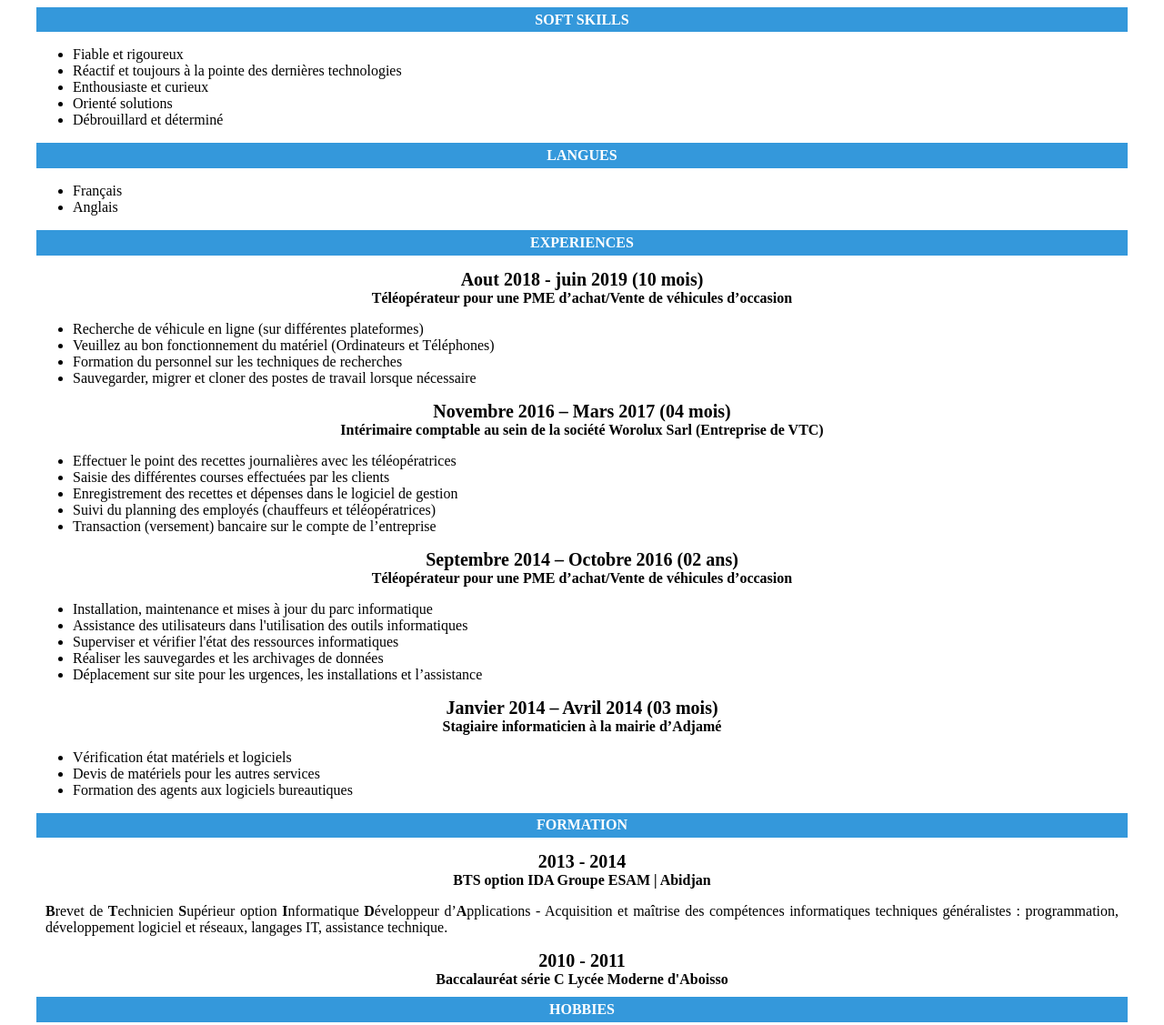
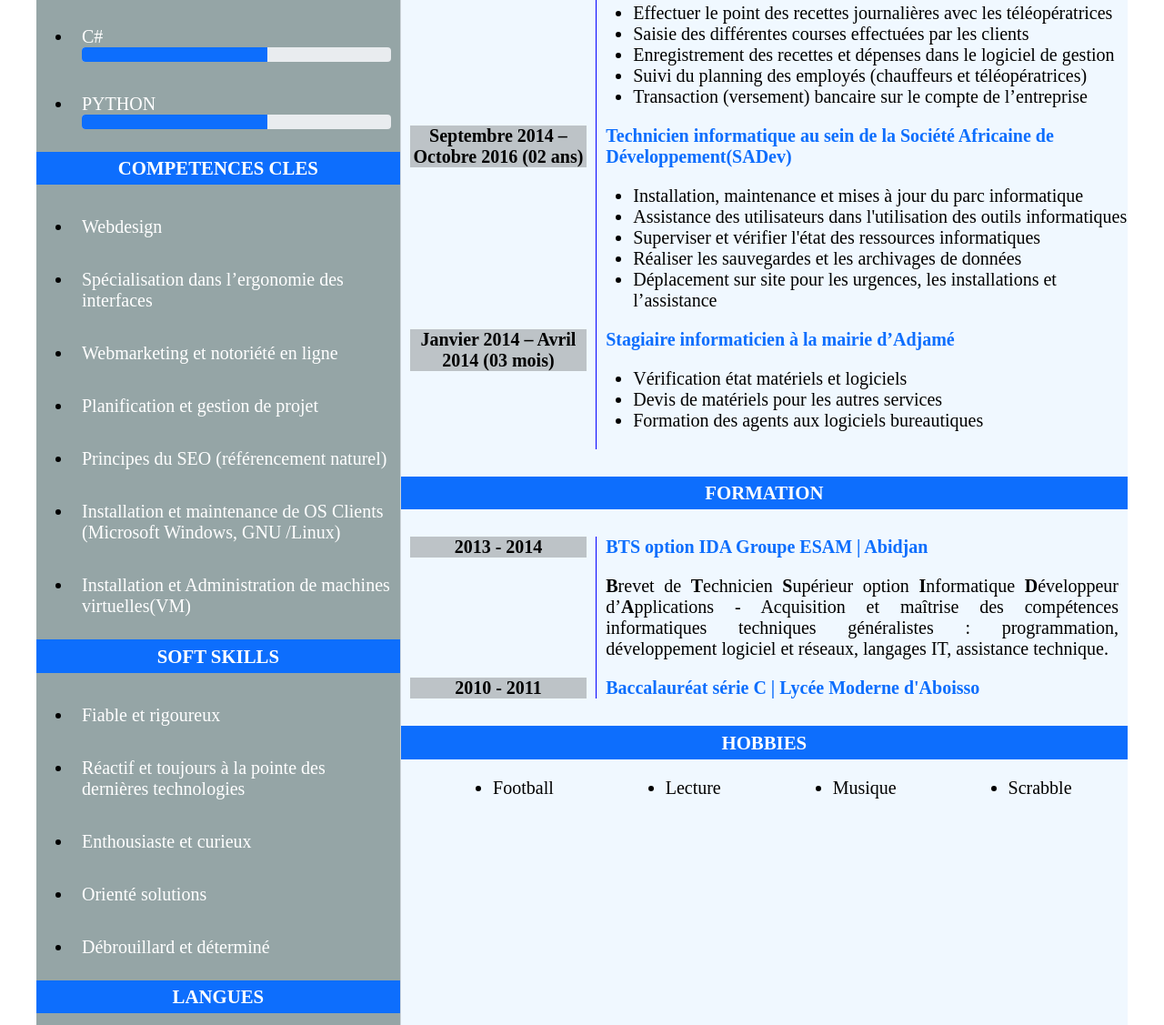
Before and after one commit to DemsyDev/demsydev.github.io, a plain HTML site: page index.html in a window 1280 px wide. Shown: the part 758-1885 px from the top of the page at 91% size. Drawn offline with Linux system fonts and the light colour scheme.

Commit message:
CV OK avec ma propre structure

```diff
--- a/index.html
+++ b/index.html
@@ -69,7 +69,7 @@
         </header>
 
         <aside class="sidebar-competences">
-            <div class="langageInfo-title bg-primary text-white">LANGAGES INFO</div>
+            <div class="langageInfo-title">LANGAGES INFO</div>
             <ul class="langageInfo-content">
                 <li>
                     <span class="lbl_langageInfo">HTML / CSS</span>
@@ -101,9 +101,15 @@
                         <div class="progress-bar bg-white" style="width:60%"></div>
                     </div>
                 </li>
+                <li>
+                    <span class="lbl_langageInfo">PYTHON</span>
+                    <div class="progress border barreNiveau">
+                        <div class="progress-bar bg-white" style="width:60%"></div>
+                    </div>
+                </li>
             </ul>
 
-            <div class="compentenceCle-title bg-primary text-white">COMPETENCES CLES</div>
+            <div class="compentenceCle-title">COMPETENCES CLES</div>
             <ul class="competencesCle-content">
                 <li>Webdesign</li>
                 <li>Spécialisation dans l’ergonomie des interfaces</li>
@@ -140,12 +146,15 @@
             </ul>
         </aside>
 
+        <div class="sidebar-droit">
+
             <main class="experiences">
                 <div class="experience-title bg-primary text-white">EXPERIENCES</div>
-            <section class="teleoperateur">
-                <div class="periode bg-secondary text-white">
+                <section class="teleoperateur sectionExperience">
+                    <div class="periode">
                         Aout 2018 - juin 2019 (10 mois)
                     </div>
+                    <div class="lblexperience">
                         <div class="lblPoste text-primary">
                             Téléopérateur pour une PME d’achat/Vente de véhicules d’occasion
                         </div>
@@ -155,12 +164,14 @@
                             <li>Formation du personnel sur les techniques de recherches</li>
                             <li>Sauvegarder, migrer et cloner des postes de travail lorsque nécessaire</li>
                         </ul>
+                    </div>
                 </section>
 
-            <section class="interimaireComptable">
+                <section class="interimaireComptable sectionExperience">
                     <div class="periode bg-secondary text-white">
                         Novembre 2016 – Mars 2017 (04 mois)
                     </div>
+                    <div class="lblexperience">
                         <div class="lblPoste text-primary">
                             Intérimaire comptable au sein de la société Worolux Sarl (Entreprise de VTC)
                         </div>
@@ -172,14 +183,17 @@
                             <li>Transaction (versement) bancaire sur le compte de l’entreprise</li>
 
                         </ul>
+                    </div>
+
                 </section>
 
-            <section class="technicienSadev">
+                <section class="sectionExperience">
                     <div class="periode bg-secondary text-white">
                         Septembre 2014 – Octobre 2016 (02 ans)
                     </div>
+                    <div class="lblexperience">
                         <div class="lblPoste text-primary">
-                    Téléopérateur pour une PME d’achat/Vente de véhicules d’occasion
+                            Technicien informatique au sein de la Société Africaine de Développement(SADev)
                         </div>
                         <ul class="taches">
                             <li>Installation, maintenance et mises à jour du parc informatique</li>
@@ -188,12 +202,15 @@
                             <li>Réaliser les sauvegardes et les archivages de données</li>
                             <li>Déplacement sur site pour les urgences, les installations et l’assistance</li>
                         </ul>
+                    </div>
+
                 </section>
 
-            <section class="stagiaire">
+                <section class="sectionExperience">
                     <div class="periode bg-secondary text-white">
                         Janvier 2014 – Avril 2014 (03 mois)
                     </div>
+                    <div class="lblexperience">
                         <div class="lblPoste text-primary">
                             Stagiaire informaticien à la mairie d’Adjamé
                         </div>
@@ -202,28 +219,35 @@
                             <li>Devis de matériels pour les autres services</li>
                             <li>Formation des agents aux logiciels bureautiques</li>
                         </ul>
+                    </div>
+
                 </section>
             </main>
 
             <main class="formation">
-            <div class="formation-title bg-primary text-white">FORMATION</div>
-            <section class="btsIda">
+                <div class="formation-title">FORMATION</div>
+                <section class="btsIda sectionExperience">
                     <div class="periode">
                         2013 - 2014
                     </div>
+                    <div class="lblformation">
                         <div class="lbldiplome text-primary">
                             BTS option IDA <span class="etablissement">Groupe ESAM | Abidjan</span>
                         </div>
                         <p class="descriptDiplome">
                             <strong>B</strong>revet de <strong>T</strong>echnicien <strong>S</strong>upérieur option <strong>I</strong>nformatique <strong>D</strong>éveloppeur d’<strong>A</strong>pplications - Acquisition et maîtrise des compétences informatiques techniques généralistes : programmation, développement logiciel et réseaux, langages IT, assistance technique.
                         </p>
+                    </div>
+
                 </section>
-            <section class="bac">
+                <section class="bac sectionExperience">
                     <div class="periode">
                         2010 - 2011
                     </div>
-                <div class="lbldiplome text-primary">
-                    Baccalauréat série C <span class="etablissement">Lycée Moderne d'Aboisso</span>
+                    <div class="lblformation">
+                        <div class="lbldiplome">
+                            Baccalauréat série C | <span class="etablissement">Lycée Moderne d'Aboisso</span>
+                        </div>
                     </div>
 
                 </section>
@@ -238,6 +262,8 @@
                     <li>Scrabble</li>
                 </ul>
             </main>
+
+        </div>
     </div>
 </body>
 </html>
--- a/style.css
+++ b/style.css
@@ -1,7 +1,9 @@
 :root{
     --monGrisFonce: #95a5a6;
     --monGrisClair: #bdc3c7;
-    --couleurDefontDesTitle: #3498db;
+    /* --couleurDefontDesTitle: #3498db; */
+    --couleurDefontDesTitle:rgb(13, 110, 253);
+    /* --bs-white-rgb: 255, 255, 255; */
 }
 
 * {
@@ -14,7 +16,9 @@ html, body{
 }
 
 .site{
+    display: flex;
     max-width: 1200px;
+    flex-wrap: wrap;
     margin-left: auto;
     margin-right: auto;
     /* border: 1px solid #ced4da; */
@@ -23,6 +27,7 @@ html, body{
 .header-topbar{
     display: flex;
     flex-wrap: wrap;
+    width: 100%;
 }
 
 .identite{
@@ -41,9 +46,10 @@ html, body{
     order: 1;
 }
 
-.contact{
+.contact, .langageInfo-content, .langues-content{
     width: 100%;
 }
+
 .contact svg{
     width: 16px;
     height: 16px;
@@ -86,14 +92,16 @@ html, body{
     border-radius: 50%;
 
 }
-.contact-info ul,
-.langageInfo-content{
-    list-style-type: none;
-    padding: 10px 20px;
+
+.sidebar-competences{
+    display: flex;
+    flex-wrap: wrap;
 }
 
-.contact-info li{
-    margin: 5px 0;
+.contact-info li,
+.sidebar-competences li{
+    /* margin: 5px 0; */
+    padding: 5px 10px;
 }
 .contact-info svg{
     content: "";
@@ -124,7 +132,7 @@ html, body{
 .hobbies-title{
     width: 100%;
     color: white;
-    font-size: 1rem;
+    font-size: 1.3rem;
     font-weight: 900;
     background-color: #3498db; /*Pour IE ancienne version*/
     background-color: var(--couleurDefontDesTitle);
@@ -133,31 +141,85 @@ html, body{
     margin-bottom: 15px;
 }
 
-.hobbies-title{
-    margin-top: 10px;
+.aboutMe-description,
+.langageInfo-content,
+.competencesCle-content,
+.softSkill-content,
+.langues-content,
+.experiences,
+.formation,
+.hobbies{
+    font-size: 20px;
 }
 
+.hobbies-title{
+    margin-top: 15px;
+}
 
+.hobbies ul{
+    display: flex;
+    justify-content: space-around;
+}
+
+/* .hobbies-content li::marker{
+    unicode-bidi: isolate;
+    font-variant-numeric: tabular-nums;
+    text-transform: none;
+    text-indent: 0px !important;
+    text-align: start !important;
+    text-align-last: start !important;
+} */
 
 .aboutMe-description{
     padding: 0 7px;
     text-align: justify;
 }
 .periode{
-    font-size: 20px;
+    background-color: var(--monGrisFonce);
+    /* color: #fff; */
     text-align: center;
     font-weight: bold;
 }
 
 .lblPoste, .lbldiplome{
+    color: var(--couleurDefontDesTitle);
     font-weight: bold;
     text-align: center;
+    padding-top: 15px;
 }
 
 .descriptDiplome{
     padding: 0 10px;
     text-align: justify;
 }
+
+/*PROGRESS BAR*/
+
+.progress {
+    display: flex;
+    height: 1rem;
+    overflow: hidden;
+    font-size: 0.75rem;
+    background-color: #e9ecef;
+    border-radius: 0.25rem;
+  }
+
+  .progress-bar {
+    display: flex;
+    flex-direction: column;
+    justify-content: center;
+    overflow: hidden;
+    color: #fff;
+    text-align: center;
+    white-space: nowrap;
+    background-color: #0d6efd;
+    transition: width 0.6s ease;
+  }
+
+  /* .bg-white {
+    --bs-bg-opacity: 1;
+    background-color: rgba(var(--bs-white-rgb), var(--bs-bg-opacity)) !important;
+  } */
 
 @media (min-width: 300px) and (max-width: 400px) {
     .localisation svg{
@@ -171,12 +233,16 @@ html, body{
     }
 }
 
-@media (min-width: 500px) {
+@media (min-width: 700px) {
 
     .identite{
         display: flex;
         align-items: center;
         background-color: #ced4da;
+    }
+
+    .header-topbar{
+        background-color: aliceblue;
     }
 
     .cadreImage{
@@ -205,6 +271,10 @@ html, body{
         justify-content: center;
     }
 
+    .titreCv{
+        letter-spacing: 5px;
+    }
+
     .contact{
         flex: 1 0px;
     }
@@ -215,4 +285,76 @@ html, body{
         font-size: 20px;
     }
 
+    .sidebar-competences{
+        flex: 1 0px;
+        color: white;
+        font-size: 20px;
+        /* background-color: #bdc3c7; */
+        background-color: #95a5a6;
+        background-color: var(--monGrisFonce);
+    }
+
+    .sidebar-droit{
+        flex: 2 0px;
+        background-color: aliceblue;
+        border-left: 1px solid #ced4da;
+    }
+
+    .langageInfo-content{
+        width: 100%;
+    }
+
+    .sidebar-competences li{
+        /* margin: 20px 0; */
+        padding-top: 30px;
+    }
+
+    .sidebar-competences ul li:first-child{
+        padding-top: 0;
+    }
+
+    .sidebar-competences li::marker{
+        color: black;
+    }
+
+    .sidebar-droit{
+        font-size: 20px;
+    }
+
+    .experiences .periode,
+    .formation .periode{
+        flex: 1 0px;
+        background-color: var(--monGrisClair);
+        margin: 0 10px;
+
+    }
+
+    .experiences .lblexperience,
+    .formation .lblformation{
+        flex: 3 0px;
+        border-left: 1px solid blue;
+    }
+
+    .experiences .sectionExperience, .formation .sectionExperience{
+        display: flex;
+        flex-wrap: wrap;
+        align-items: flex-start;
+    }
+
+    .lblPoste, .lbldiplome{
+        color: blue;
+        color: var(--couleurDefontDesTitle);
+        font-weight: bold;
+        text-align: left;
+        padding-left: 10px;
+        padding-top: 0;/*Defait l'autre(Mobile) */
+    }
+
+    .hobbies, .formation{
+        margin-top: 30px;
+    }
+
+    .formation-title{
+        margin-bottom: 30px;
+    }
 }
```
Lines whose indentation alone changed are shown as unchanged.
